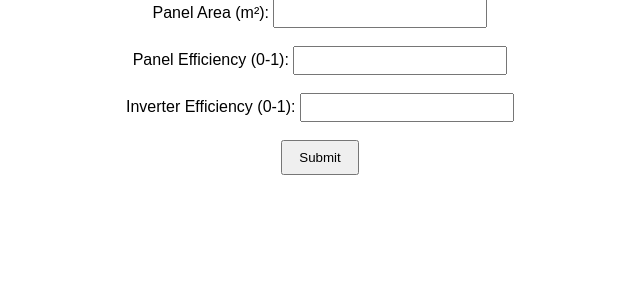
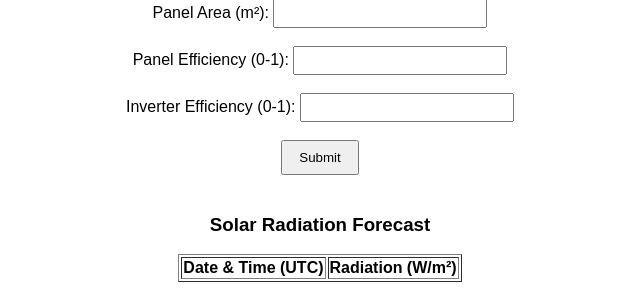
Before and after one commit to FHMattCy/Project-Group-3, a Flask app: page / in a window 1280 px wide. Shown: the part 498-800 px from the top of the page, without its empty margins (320-960 px from the left). Run offline with Flask 3, Linux system fonts and the light colour scheme; lists and menus that the app fills with data are empty.

Commit message:
Change log
app.py :
- add route reading the data in solar_radiation_data.csv
- add route for convert the data in solar_radiation_data.csv into the table when it reading

style.css :
- add the table

script.css :
- add the function that will change the table after user press "Get Latitude & Longitude" button instantly

index.html :
- add the labels that show the heading of solar radiation forecast and the table

```diff
--- a/app.py
+++ b/app.py
@@ -1,6 +1,9 @@
+import os
+import pandas as pd
 from flask import Flask, render_template, request, jsonify
 import os
 from fetchSolarIrradiance import fetchSolarIrradiance
+from flask import send_file
 
 app = Flask(__name__)
 
@@ -59,8 +62,8 @@ def enter_location():
             longitude_display=longitude
         )
 
-
-    # Method GET — ลองอ่าน coords.txt ถ้ามี
+    # TH - Method GET — ลองอ่าน coords.txt ถ้ามี
+    # EN - Method GET — Try to read coords.txt if there is one.
     lat, lon = None, None
     if os.path.exists(coords_file):
         with open(coords_file, 'r') as file:
@@ -92,6 +95,29 @@ def submit_pv():
 
     return jsonify({"message": "PV system configuration saved successfully."})
 
+@app.route('/solar_radiation_data.csv')
+def get_csv():
+    filepath = r"C:\VS Code projects2\ProjectGroup3Coords\solar_radiation_data.csv"
+    if os.path.exists(filepath):
+        return send_file(filepath, mimetype='text/csv')
+    else:
+        return "CSV file not found", 404
+
+@app.route('/radiation_data')
+def get_radiation_data():
+    try:
+        df = pd.read_csv("solar_radiation_data.csv")
+
+        # convert datetime into string as "YYYY-MM-DD HH:MM"
+        df['date'] = pd.to_datetime(df['date']).dt.strftime("%Y-%m-%d %H:%M")
+
+        # convert into the list of dict
+        data = df.to_dict(orient='records')
+
+        return jsonify(data)
+    except Exception as e:
+        return jsonify({"error": str(e)}), 500
+
 if __name__ == '__main__':
-    print("✅ Starting Flask app...")
+    print("Starting Flask app...")
     app.run(debug=True)
--- a/static/css/style.css
+++ b/static/css/style.css
@@ -24,3 +24,9 @@ a {
     margin-top: 20px;
     color: blue;
 }
+
+#radiation-table {
+    margin-left: auto;
+    margin-right: auto;
+    text-align: center;
+}
--- a/static/js/script.js
+++ b/static/js/script.js
@@ -41,6 +41,8 @@ function sendToBackend(latitude, longitude) {
     .then(response => response.json())
     .then(data => {
         console.log("Data received from backend:", data);
+        // Loading new table after getting new cordinates
+        loadRadiationTable();
     })
     .catch(error => {
         console.error("Error sending data to backend:", error);
@@ -55,6 +57,27 @@ document.getElementById('pv-form').addEventListener('submit', function (e) {
     const panelEff = parseFloat(document.getElementById('panel-eff').value);
     const inverterEff = parseFloat(document.getElementById('inverter-eff').value);
 
+    // Range Check functions
+    //Regular range check functions.
+    function between(x, min, max) {
+        return x >= min && x <= max;
+    }
+    //Area range check function.
+    function areaBetween(x, min) {
+        return x >= min;
+    }
+
+    // Try to look for an invalid values.
+    try {
+        if (areaBetween(area, 0.01) == false && between(panelEff, 0.01, 1) == false && between(inverterEff, 0.01, 1) == false) throw "invalid value(s)."; //Note: Temporary fixes, It prevents invalid values from being saved to file, but only show error when area input box is given invalid input and not other boxes.
+    // Catch and show error.
+    } catch(err) {
+        document.getElementById('response-message').innerText = 'Input is ' + err;
+    // finally run the code.
+    } finally {
+        // checks if all values are in range.
+        if (areaBetween(area, 0.01) == true && between(panelEff, 0.01, 1) == true && between(inverterEff, 0.01, 1) == true) { // Redundent, but when I removed it while testing, it stop preventing invalid input from being saved to file.
+            //Summit form if all values are in range.
             fetch('/submit_pv', {
                 method: 'POST',
                 headers: { 'Content-Type': 'application/json' },
@@ -72,4 +95,92 @@ document.getElementById('pv-form').addEventListener('submit', function (e) {
                     console.error('Error:', error);
                     document.getElementById('response-message').innerText = 'An error occurred.';
                 });
+        }
+    }
 });
+
+// getting information from solar_radiation_data.csv to the table
+fetch('/solar_radiation_data.csv')
+    .then(response => response.text())
+    .then(csv => {
+        const rows = csv.trim().split('\n').slice(1); // get header off
+        const tbody = document.querySelector('#radiation-table tbody');
+
+        rows.forEach(row => {
+            const [datetimeRaw, radiationRaw] = row.split(',');
+
+            // cleaning information
+            const datetime = new Date(datetimeRaw.trim());
+            const radiation = parseFloat(radiationRaw.trim());
+
+            const tr = document.createElement('tr');
+            const tdDate = document.createElement('td');
+            const tdRad = document.createElement('td');
+
+            // Format date and time as readable (UTC)
+            if (!isNaN(datetime.getTime())) {
+                tdDate.textContent = datetime.toLocaleString('en-GB', {
+                    timeZone: 'UTC',
+                    year: 'numeric',
+                    month: '2-digit',
+                    day: '2-digit',
+                    hour: '2-digit',
+                    minute: '2-digit',
+                    hour12: false
+                });
+            } else {
+                tdDate.textContent = "Invalid date";
+            }
+
+            // Format radiation
+            if (!isNaN(radiation)) {
+                tdRad.textContent = radiation.toFixed(2);
+            } else {
+                tdRad.textContent = "NaN";
+            }
+
+            tr.appendChild(tdDate);
+            tr.appendChild(tdRad);
+            tbody.appendChild(tr);
+        });
+    })
+    .catch(error => {
+        console.error('Error loading CSV:', error);
+    });
+
+function loadRadiationTable() {
+    fetch('/solar_radiation_data.csv')
+        .then(response => response.text())
+        .then(csvText => {
+            const rows = csvText.trim().split('\n').slice(1); //skip header
+            const tableBody = document.querySelector('#radiation-table tbody');
+            tableBody.innerHTML = ''; // clear first
+
+            rows.forEach(row => {
+                const [date, radiation] = row.split(',');
+                const tr = document.createElement('tr');
+
+                const dateCell = document.createElement('td');
+                const radiationCell = document.createElement('td');
+
+                dateCell.textContent = new Date(date).toLocaleString('en-GB', {
+                    timeZone: 'UTC',
+                    hour: '2-digit',
+                    minute: '2-digit',
+                    day: '2-digit',
+                    month: '2-digit',
+                    year: 'numeric',
+                });
+
+                radiationCell.textContent = parseFloat(radiation).toFixed(2);
+
+                tr.appendChild(dateCell);
+                tr.appendChild(radiationCell);
+                tableBody.appendChild(tr);
+            });
+        });
+}
+
+window.onload = () => {
+    loadRadiationTable();
+};
--- a/templates/index.html
+++ b/templates/index.html
@@ -16,6 +16,7 @@
         <label for="country">Country:</label>
         <input type="text" id="country" name="country" required><br><br>
 
+        <!--Submit Button-->
         <button type="submit">Get Latitude & Longitude</button>
     </form>
 
@@ -40,11 +41,26 @@
         <label>Inverter Efficiency (0-1):</label>
         <input type="number" step="0.01" id="inverter-eff" required><br><br>
 
+        <!--Submit Button-->
         <button type="submit">Submit</button>
     </form>
 
     <p id="response-message"></p>
 
     <script src="{{ url_for('static', filename='js/script.js') }}"></script>
+
+    <h3>Solar Radiation Forecast</h3>
+    <table border="1" id="radiation-table">
+        <thead>
+            <tr>
+                <th>Date & Time (UTC)</th>
+                <th>Radiation (W/m²)</th>
+            </tr>
+        </thead>
+        <tbody>
+            <!-- Data will be inserted here by JavaScript -->
+        </tbody>
+    </table>
+
 </body>
 </html>
```
Lines whose indentation alone changed are shown as unchanged.
